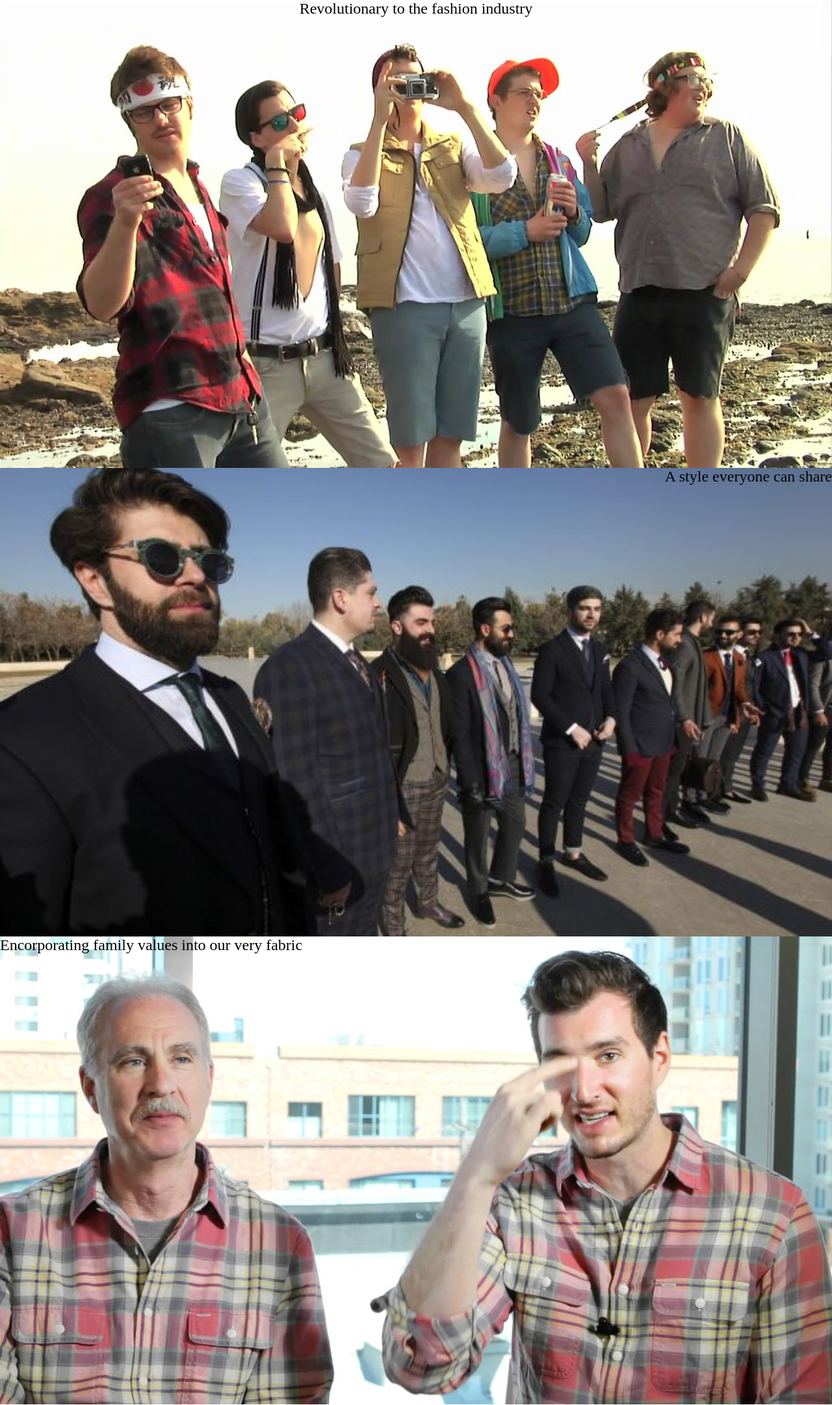
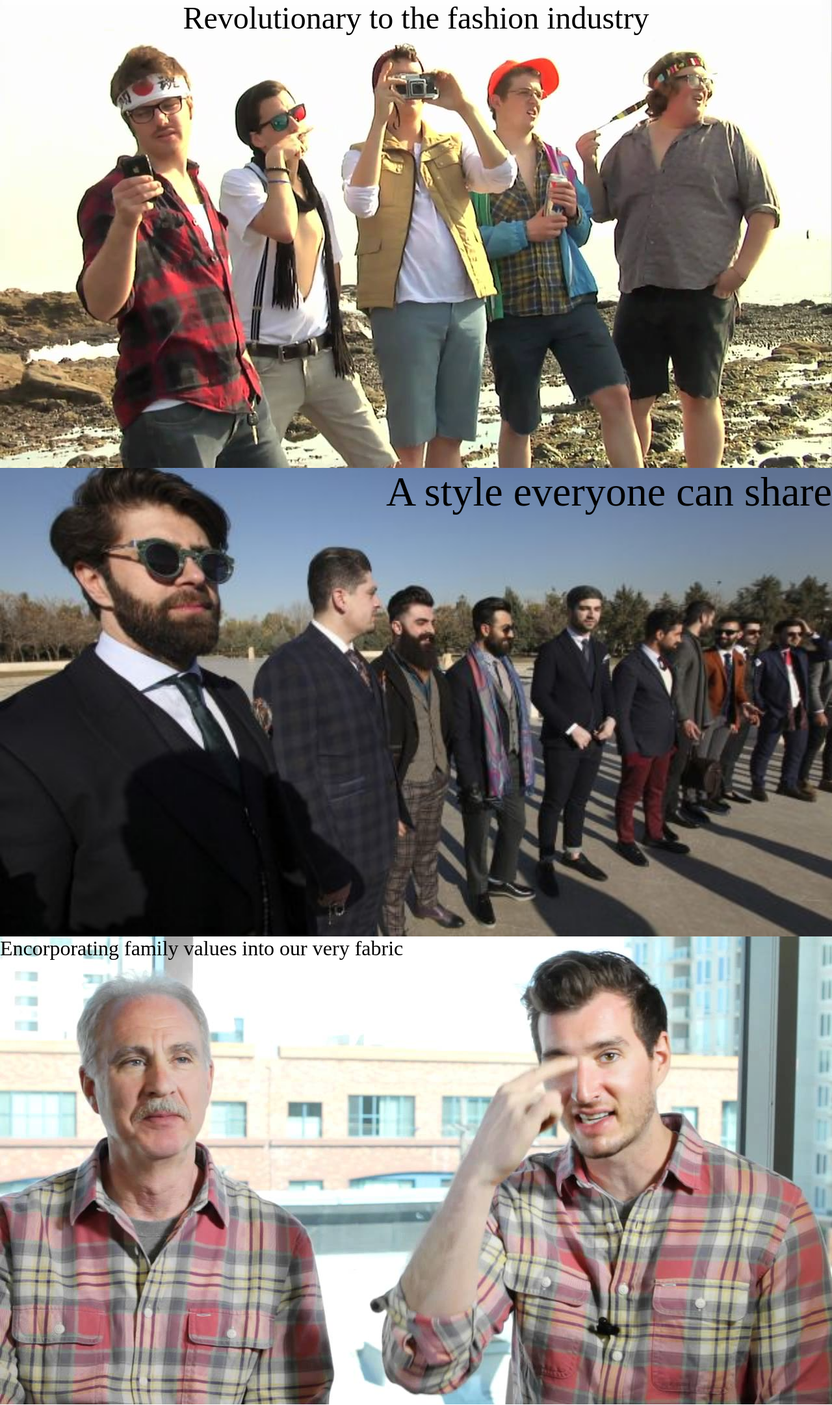
Before and after one commit to lar-ryan-nick/ClutchFactor, a PHP site: page /index.html in a window 1280 px wide. Shown: the part 100-2262 px from the top of the page at 65% size. Run offline with PHP 8.4, Linux system fonts and the light colour scheme.

Commit message:
Trying to make a killer Landing page

```diff
--- a/index.css
+++ b/index.css
@@ -72,8 +72,7 @@ body {
 	left: 0px;
 	top: 0px;
 	width: 100%;
-	height: 24px;
-	font-size: 24px;
+	font-size: 300%;
 	color: #000000;
 	text-align: center;
 	margin: 0px;
@@ -84,8 +83,7 @@ body {
 	left: 0px;
 	top: 0px;
 	width: 100%;
-	height: 24px;
-	font-size: 24px;
+	font-size: 400%;
 	color: #000000;
 	text-align: right;
 	margin: 0px;
@@ -96,8 +94,7 @@ body {
 	left: 0px;
 	top: 0px;
 	width: 100%;
-	height: 24px;
-	font-size: 24px;
+	font-size: 200%;
 	color: #000000;
 	text-align: left;
 	margin: 0px;
```
